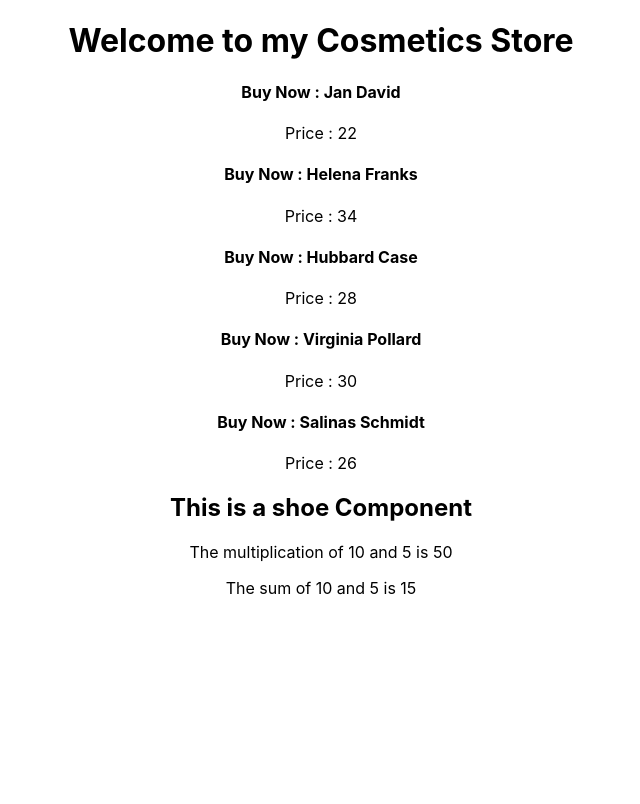
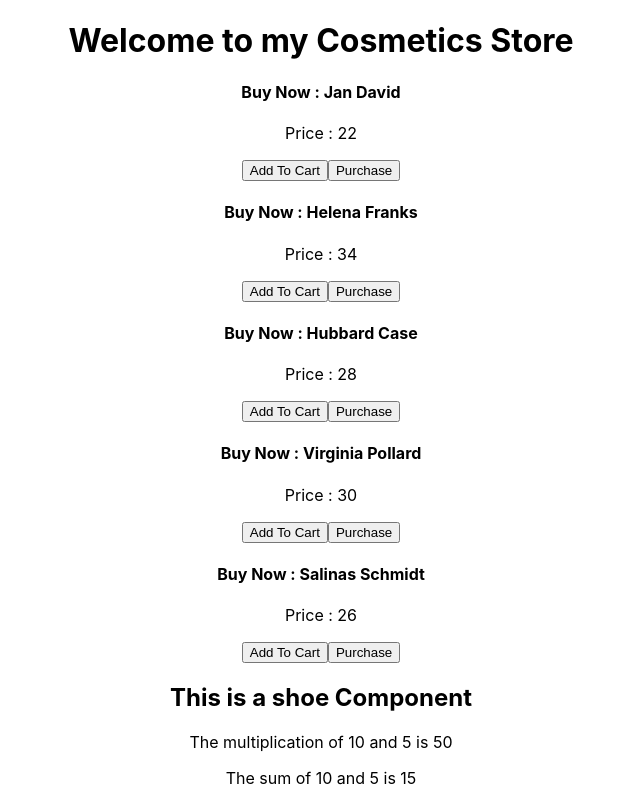
Before and after one commit to Arif-Hossan/react-storage-and-react-handler-recap, a React (Create React App) app: page / in a window 1280 px wide. Shown: the whole page, without its empty margins (319-959 px from the left). Built offline with nearby package versions, Linux system fonts and the light colour scheme.

Commit message:
pass dynamic data using event handler

```diff
--- a/src/components/Cosmetic/Cosmetic.js
+++ b/src/components/Cosmetic/Cosmetic.js
@@ -1,11 +1,18 @@
 import React from 'react';
 
 const Cosmetic = (props) => {
-    const {name,price} = props.cosmetic;
+    const {id,name,price} = props.cosmetic;
+    const addToCart = (id) =>{
+        console.log('item added',id);
+    }
+    const addCart = () => addToCart(id);
     return (
         <div>
             <h4>Buy Now : {name}</h4>
             <p>Price : {price}</p>
+            <button onClick={addCart}>Add To Cart</button>
+            {/* shortcut and conventional way to pass data using event handler */}
+            <button onClick={()=>addToCart(id)}>Purchase</button>
         </div>
     );
 };
```
